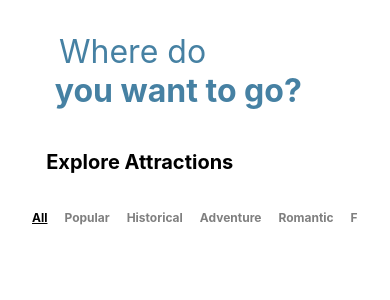
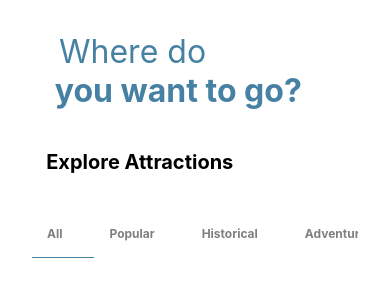
Before and after one commit to lynessadsouza/TravelApp, a React Native app: screen / in a window 390 px wide. Shown: the top 300 px of the page. Built offline with nearby package versions, Linux system fonts and the light colour scheme.

Commit message:
selected item clicked

```diff
--- a/src/components/Categories/index.js
+++ b/src/components/Categories/index.js
@@ -1,17 +1,36 @@
 import React from 'react';
-import { FlatList, Text } from 'react-native';
+import { FlatList, Text, TouchableOpacity } from 'react-native';
 import { styles } from './styles.js';
 
-const Categories = ({ categories , selectedCategory }) => {
-    return (
-        <FlatList
-        horizontal = {true}
-            data={categories}
-            renderItem={({ item }) => (
-                <Text style = {[styles.item , selectedCategory === item ? styles.selectedItem : {}]}>{item}</Text>
-            )}
-        />
-    );
+const Categories = ({ categories, selectedCategory, onCategoryPress }) => {
+  return (
+    <FlatList
+      horizontal={true}
+      data={categories}
+      //keyExtractor={(item) => item}
+      renderItem={({ item }) => {
+        const selected = selectedCategory === item;
+
+        return (
+          <TouchableOpacity onPress ={ () =>   onCategoryPress(item) }
+            style={[
+              styles.itemContainer,
+              selected ? styles.selectedItemContainer : { },
+            ]}
+          >
+            <Text
+              style={[
+                styles.item,
+                selected ? styles.selectedText : null,
+              ]}
+            >
+              {item}
+            </Text>
+          </TouchableOpacity>
+        );
+      }}
+    />
+  );
 };
 
 export default React.memo(Categories);
--- a/src/components/Categories/styles.js
+++ b/src/components/Categories/styles.js
@@ -5,11 +5,20 @@ export  const styles = StyleSheet.create({
      fontWeight: 'bold',
      color: 'rgba(0,0,0,0.5)',
      marginRight: 17,
+     paddingVertical: 14,
    },
 
    selectedItem: {
     textDecorationLine: 'underline',
     textDecorationColor: 'black',
     color: 'black',
+   },
+   itemContainer: {
+    paddingVertical: 2,
+    paddingHorizontal: 15,
+   },
+   selectedItemContainer: {
+    borderBottomWidth: 1,
+    borderBottomColor: '#4681A3',
    }
 });
--- a/src/screens/Home/index.js
+++ b/src/screens/Home/index.js
@@ -7,6 +7,8 @@ import Categories from '../../components/Categories/index.js';
 
 const HomeScreen = () => {
 
+  const [selectedCategory, setSelectedCategory] = React.useState('All');
+
    return (
      <SafeAreaProvider style = {styles.mainContainer}>
   <View style ={styles.container}>
@@ -14,7 +16,7 @@ const HomeScreen = () => {
       <Title text = 'Where do' style = { { fontWeight: 'normal' }} />
       <Title text = 'you want to go?'/>
       <Title text = 'Explore Attractions ' style={styles.subtitle}/>
-      <Categories selectedCategory="All" categories = {['All', 'Popular', 'Historical' , 'Adventure', 'Romantic', 'Family', ]}/>
+      <Categories selectedCategory= {selectedCategory} onCategoryPress={setSelectedCategory} categories = {['All', 'Popular', 'Historical', 'Adventure', 'Romantic', 'Family',]}/>
 
      </View>
 
```
